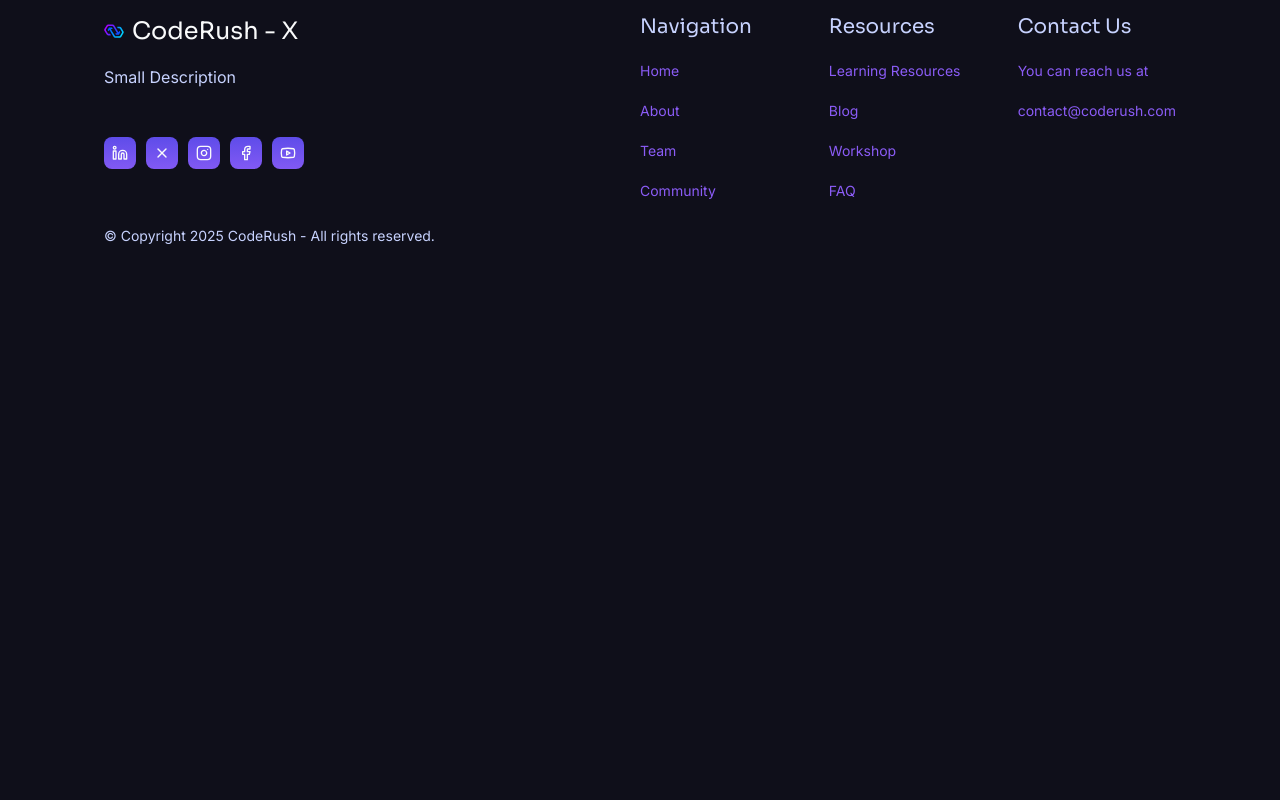
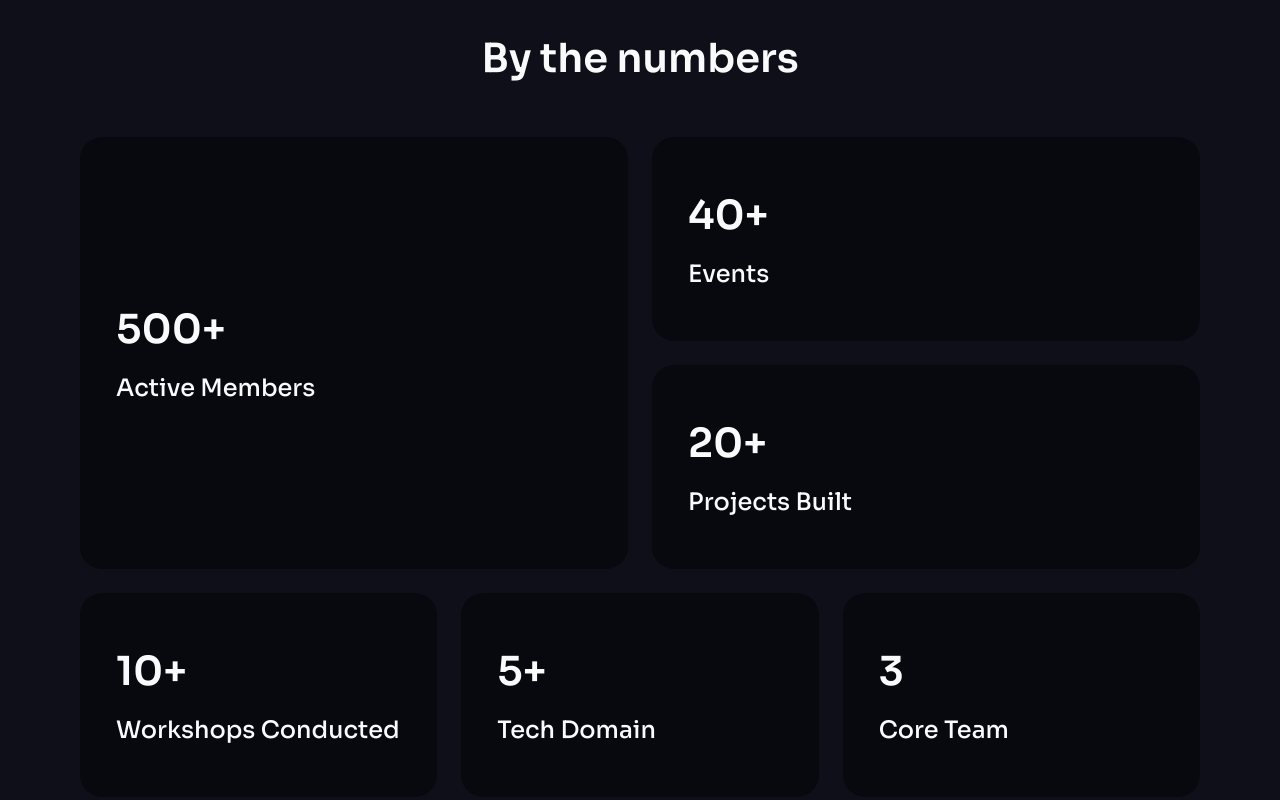
Before and after one commit to HridaySonawane/Coderush, a Next.js app: page /about in a window 1280 px wide. Shown: the part 960-1760 px from the top of the page. Before the commit the page ends 1302 px from the top, so only its background shows below. Built offline with nearby package versions, Linux system fonts and the light colour scheme.

Commit message:
added numbers sections

```diff
--- a/app/about/page.tsx
+++ b/app/about/page.tsx
@@ -1,5 +1,6 @@
 import Difference from "@/components/About/Difference";
 import Hero from "@/components/About/Hero";
+import Numbers from "@/components/About/Numbers";
 import Footer from "@/components/Footer";
 import Navbar from "@/components/Navbar";
 import React from "react";
@@ -10,6 +11,7 @@ const page = () => {
       <Navbar />
       <Hero />
       <Difference />
+      <Numbers />
       <Footer />
     </div>
   );
--- /dev/null
+++ b/components/About/Numbers.tsx
@@ -0,0 +1,63 @@
+import React from "react";
+
+const Numbers = () => {
+  return (
+    <div className="w-full h-screen flex flex-col justify-center items-center gap-12 p-4">
+      <h2 className="w-fit h-fit text-text-primary font-sora font-semibold text-[40px]">
+        By the numbers
+      </h2>
+      <div className="w-full h-full grid grid-cols-6 grid-rows-3 gap-6">
+        <div className="flex flex-col w-full h-full justify-center items-start gap-2.5 p-9 rounded-3xl col-span-3 row-span-2 bg-[#08080F]">
+          <h2 className="w-fit h-fit text-text-primary font-sora font-semibold text-[40px]">
+            500+
+          </h2>
+          <h3 className="w-fit h-fit text-text-primary font-sora font-medium text-[24px]">
+            Active Members
+          </h3>
+        </div>
+        <div className="flex flex-col w-full h-full justify-center items-start gap-2.5 p-9 rounded-3xl col-span-3 row-span-1 bg-[#08080F]">
+          <h2 className="w-fit h-fit text-text-primary font-sora font-semibold text-[40px]">
+            40+
+          </h2>
+          <h3 className="w-fit h-fit text-text-primary font-sora font-medium text-[24px]">
+            Events
+          </h3>
+        </div>
+        <div className="flex flex-col w-full h-full justify-center items-start gap-2.5 p-9 rounded-3xl col-span-3 row-span-1 bg-[#08080F]">
+          <h2 className="w-fit h-fit text-text-primary font-sora font-semibold text-[40px]">
+            20+
+          </h2>
+          <h3 className="w-fit h-fit text-text-primary font-sora font-medium text-[24px]">
+            Projects Built
+          </h3>
+        </div>
+        <div className="flex flex-col w-full h-full justify-center items-start gap-2.5 p-9 rounded-3xl col-span-2 row-span-1 bg-[#08080F]">
+          <h2 className="w-fit h-fit text-text-primary font-sora font-semibold text-[40px]">
+            10+
+          </h2>
+          <h3 className="w-fit h-fit text-text-primary font-sora font-medium text-[24px]">
+            Workshops Conducted
+          </h3>
+        </div>
+        <div className="flex flex-col w-full h-full justify-center items-start gap-2.5 p-9 rounded-3xl col-span-2 row-span-1 bg-[#08080F]">
+          <h2 className="w-fit h-fit text-text-primary font-sora font-semibold text-[40px]">
+            5+
+          </h2>
+          <h3 className="w-fit h-fit text-text-primary font-sora font-medium text-[24px]">
+            Tech Domain
+          </h3>
+        </div>
+        <div className="flex flex-col w-full h-full justify-center items-start gap-2.5 p-9 rounded-3xl col-span-2 row-span-1 bg-[#08080F]">
+          <h2 className="w-fit h-fit text-text-primary font-sora font-semibold text-[40px]">
+            3
+          </h2>
+          <h3 className="w-fit h-fit text-text-primary font-sora font-medium text-[24px]">
+            Core Team
+          </h3>
+        </div>
+      </div>
+    </div>
+  );
+};
+
+export default Numbers;
```
